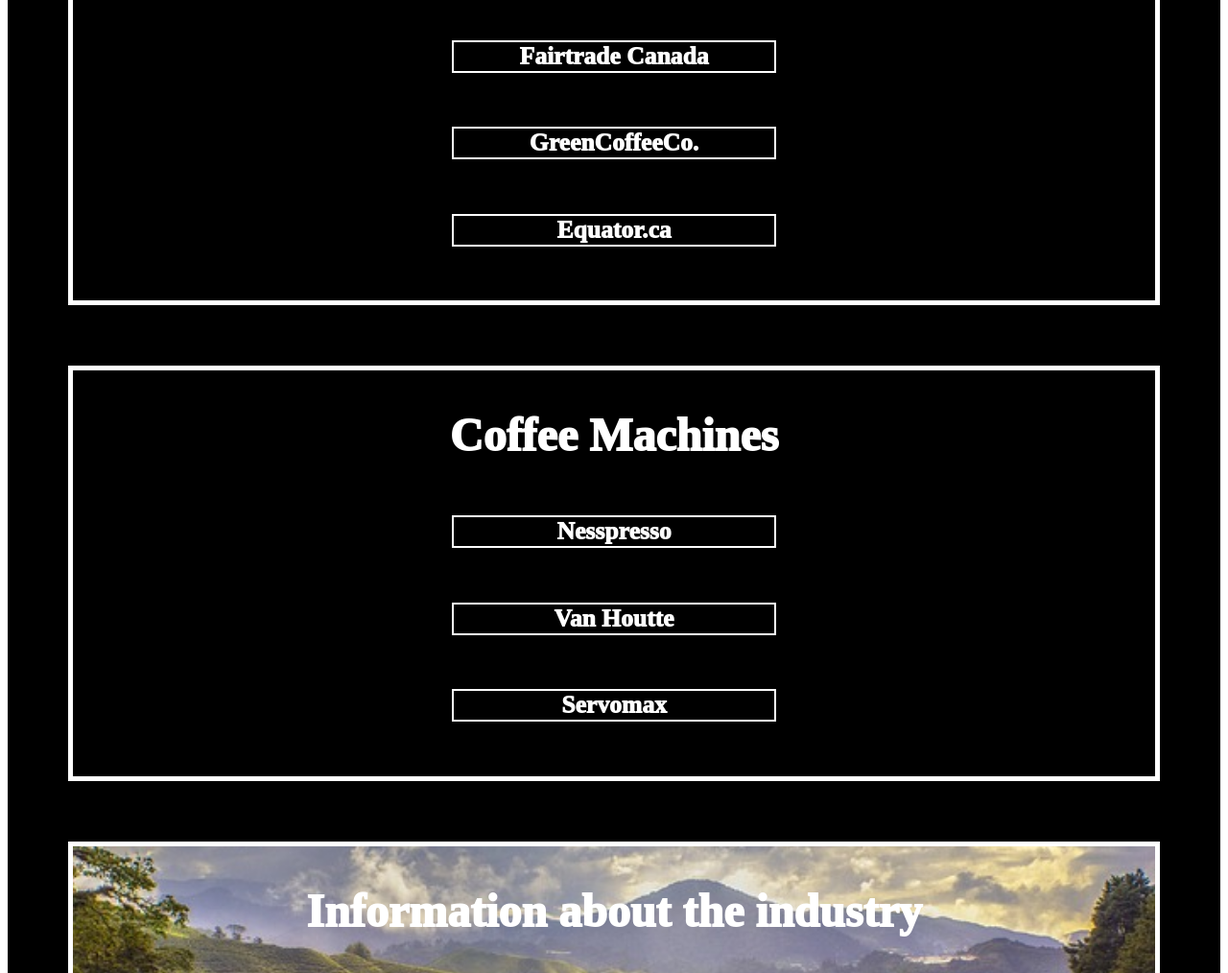
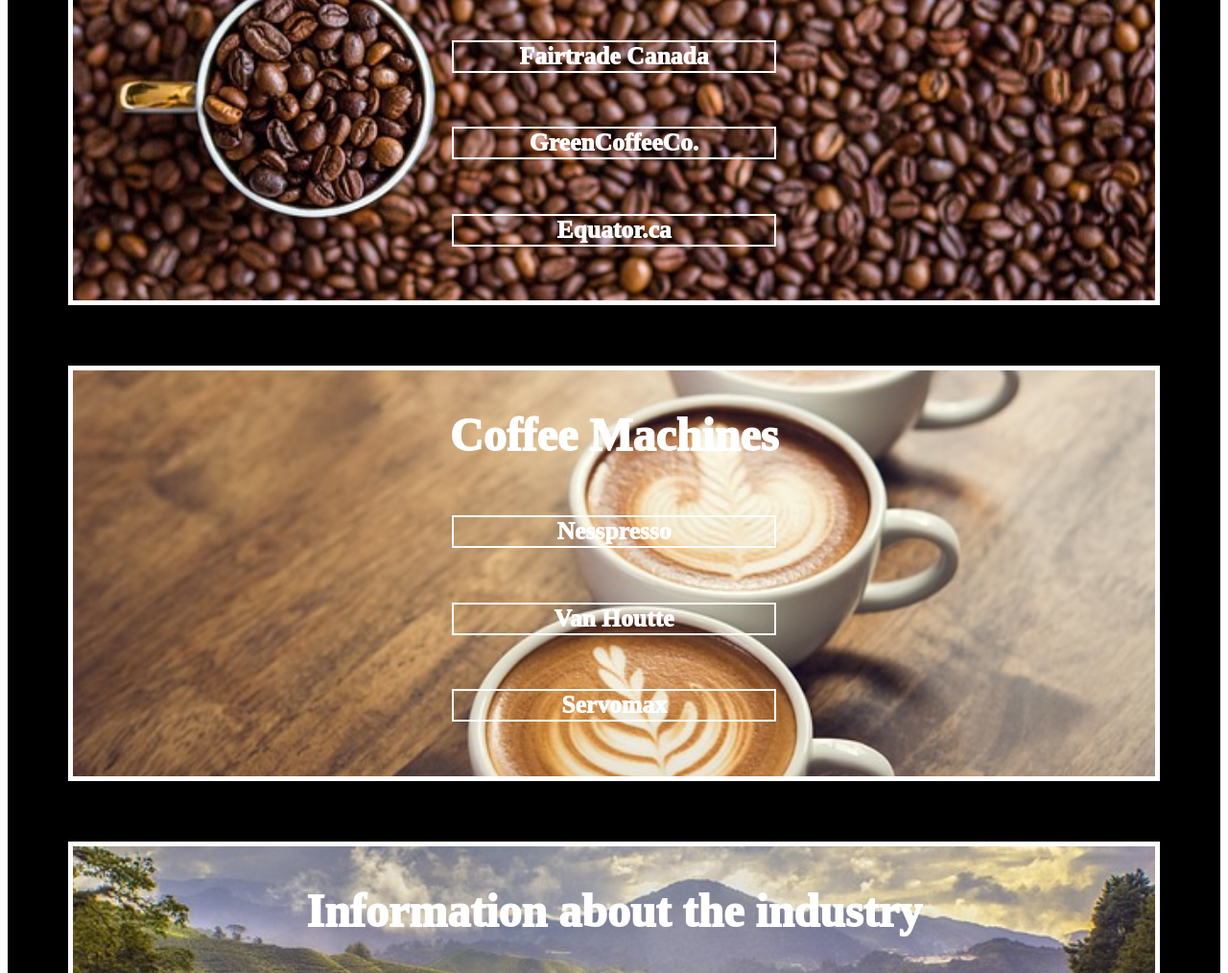
Before and after one commit to NoahWoodburn/Website, a plain HTML site: page links.html in a window 1280 px wide. Shown: the part 460-1474 px from the top of the page at 96% size. Drawn offline with Linux system fonts and the light colour scheme; a web font is replaced by a local one.

Commit message:
imagesfix

```diff
--- a/styles/site.css
+++ b/styles/site.css
@@ -608,7 +608,7 @@ button[type="submit"]:hover {
   background-color: black;
 }
 .beansupply {
-  background-image: url(./images/coffee-1324126_640.jpg);
+  background-image: url(../images/coffee-1324126_640.jpg);
   background-position: center;
   background-size: cover;
   display: block;
@@ -641,7 +641,7 @@ button[type="submit"]:hover {
   padding-inline: 10px;
 }
 .machines {
-  background-image: url(./images/coffee-4618705_640.jpg);
+  background-image: url(../images/coffee-4618705_640.jpg);
   background-position: center;
   background-size: cover;
   margin-inline: 5%;
```
Also changed, not shown: staff.html (+2 -2 lines).
